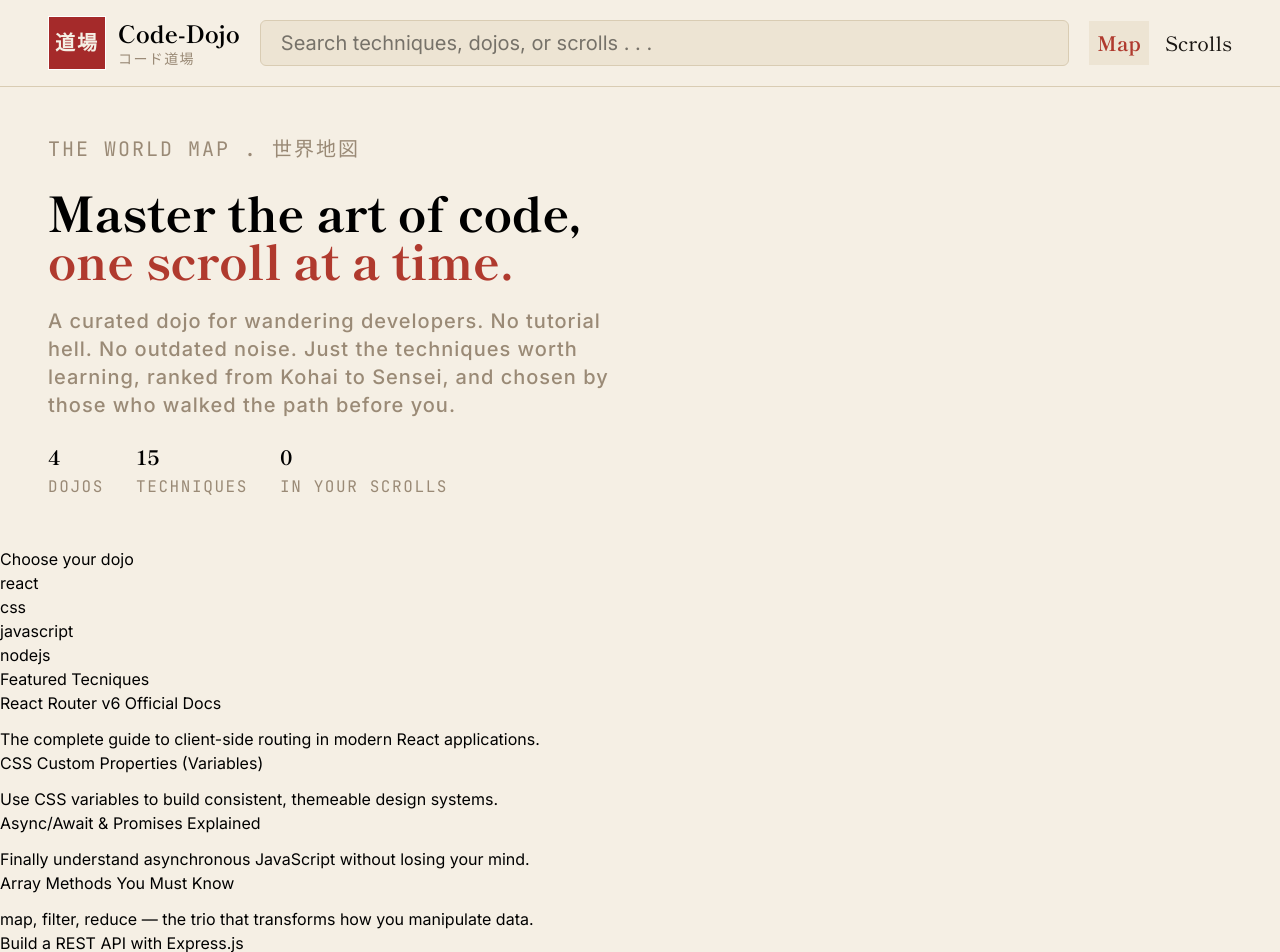
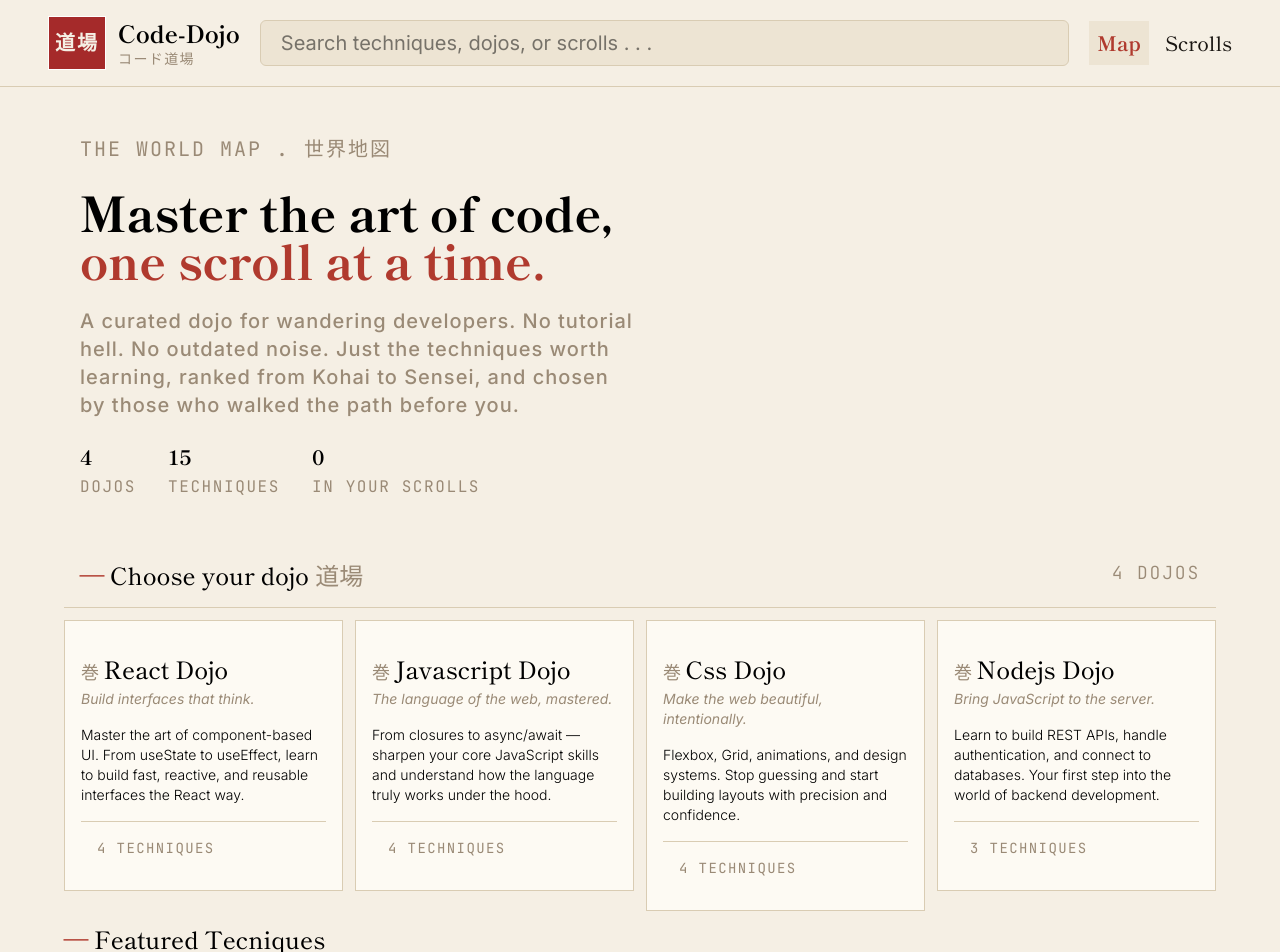
Before and after one commit to rianaripn/Code-Dojo, a React (Vite) app: page / in a window 1280 px wide. Shown: the top 952 px of the page. Built offline with nearby package versions, Linux system fonts and the light colour scheme.

Commit message:
feat: add DojoCard with dynamic technique count

```diff
--- a/src/App.jsx
+++ b/src/App.jsx
@@ -10,7 +10,7 @@ function App() {
   return (
     <>
     <QuestBar/>
-      <Routes>
+      <Routes >
         <Route path="/" element={<Home/>} />
         <Route path="/dojo/:slug" element={<DojoPage/>} />
         <Route path="/technique/:slug" element={<TechniquePage/>} />
--- a/src/components/DojoCard.jsx
+++ b/src/components/DojoCard.jsx
@@ -0,0 +1,22 @@
+import { Link } from "react-router-dom"
+
+function DojoCard({categoryName,categoryTagline,categoryDesc, countTechnique}){
+    return(
+        <Link to={`/dojo/${categoryName}`}>
+            <div className="flex flex-col gap-4 bg-surface py-8 px-4 border border-edge">
+                <div className="flex flex-col gap-1">
+                    <h3 className="font-main text-2xl font-medium capitalize"><span className="text-ink-faint text-lg">巻 </span>{categoryName} Dojo</h3>
+                    <h2 className="font-inter text-sm italic text-ink-faint">{categoryTagline}</h2>
+                </div>
+                <div className="border-b border-edge pb-4">
+                    <p className="font-inter text-sm font-light">{categoryDesc}</p>
+                </div>
+                <div className="px-4">
+                    <p className="font-mono tracking-widest text-sm text-ink-faint uppercase">{countTechnique} techniques</p>
+                </div>
+            </div>
+        </Link>
+    )
+}
+
+export default DojoCard
--- /dev/null
+++ b/src/data/categoriesDojo.json
@@ -0,0 +1,30 @@
+[
+  {
+    "slug": "react",
+    "name": "React Dojo",
+    "tagline": "Build interfaces that think.",
+    "description": "Master the art of component-based UI. From useState to useEffect, learn to build fast, reactive, and reusable interfaces the React way.",
+    "icon": "⚛️"
+  },
+  {
+    "slug": "javascript",
+    "name": "JavaScript Dojo",
+    "tagline": "The language of the web, mastered.",
+    "description": "From closures to async/await — sharpen your core JavaScript skills and understand how the language truly works under the hood.",
+    "icon": "⚡"
+  },
+  {
+    "slug": "css",
+    "name": "CSS Dojo",
+    "tagline": "Make the web beautiful, intentionally.",
+    "description": "Flexbox, Grid, animations, and design systems. Stop guessing and start building layouts with precision and confidence.",
+    "icon": "🎨"
+  },
+  {
+    "slug": "nodejs",
+    "name": "Node.js Dojo",
+    "tagline": "Bring JavaScript to the server.",
+    "description": "Learn to build REST APIs, handle authentication, and connect to databases. Your first step into the world of backend development.",
+    "icon": "🖥️"
+  }
+]
--- a/src/pages/Home.jsx
+++ b/src/pages/Home.jsx
@@ -1,29 +1,44 @@
 import data from '../data/resources.json'
 import Hero from '../components/Hero'
+import DojoCard from '../components/DojoCard'
+import categoriesDojo from '../data/categoriesDojo.json'
 
 function Home(){
     // console.log(data)
     const featured = data.filter(resource => resource.isFeatured)
-    const categories = [...new Set(data.map(item=>item.category))]
+    const categories = categoriesDojo
     console.log(featured)
     console.log(categories)
     return(
-        <main className='bg-bg h-full'>
+        <main className='bg-bg h-full px-8 flex flex-col gap-3 '>
             <Hero
             dojosCount={categories.length}
             techniquesCount={data.length}/>
-            <section>
-                <h2>Choose your dojo</h2>
-                {categories.map((i)=>(
-                    <p key={i}>{i}</p>
-                ) )}
+            <section className='px-8 flex flex-col gap-3'>
+                <div className='border-edge border-b pb-4 flex flex-row justify-between px-4'>
+                    <h2 className=' font-main text-2xl font-medium'><span className='font-bold text-accent'> — </span> Choose your dojo <span className='font-light text-ink-faint'>道場</span></h2>
+                    <p className='font-mono font-light text-ink-faint text-lg tracking-widest'>{categories.length} DOJOS</p>
+                </div>
+                <div className='grid grid-cols-4 gap-3'>
+                    {categories.map((category)=>(
+                        <DojoCard
+                        key={category.name}
+                        categoryName={category.slug}
+                        categoryTagline={category.tagline}
+                        categoryDesc={category.description}
+                        countTechnique = {
+                            data.filter((cat)=> cat.category === category.slug).length
+                        }
+                        />
+                    ))}
+                </div>
             </section>
-            <section>
-                <h2>Featured Tecniques</h2>
+            <section className='mx-8 flex flex-col gap-3' >
+                <h2 className='font-main text-2xl font-medium'> <span className='font-bold text-accent'> — </span>Featured Tecniques</h2>
                 {featured.map((f)=>(
                     <div key={f.id} className='flex flex-col gap-3'>
-                        <h3 >{f.title}</h3>
-                        <p >{f.tagline}</p>
+                        <h3>{f.title}</h3>
+                        <p>{f.tagline}</p>
                     </div>
 
                 ))}
```
